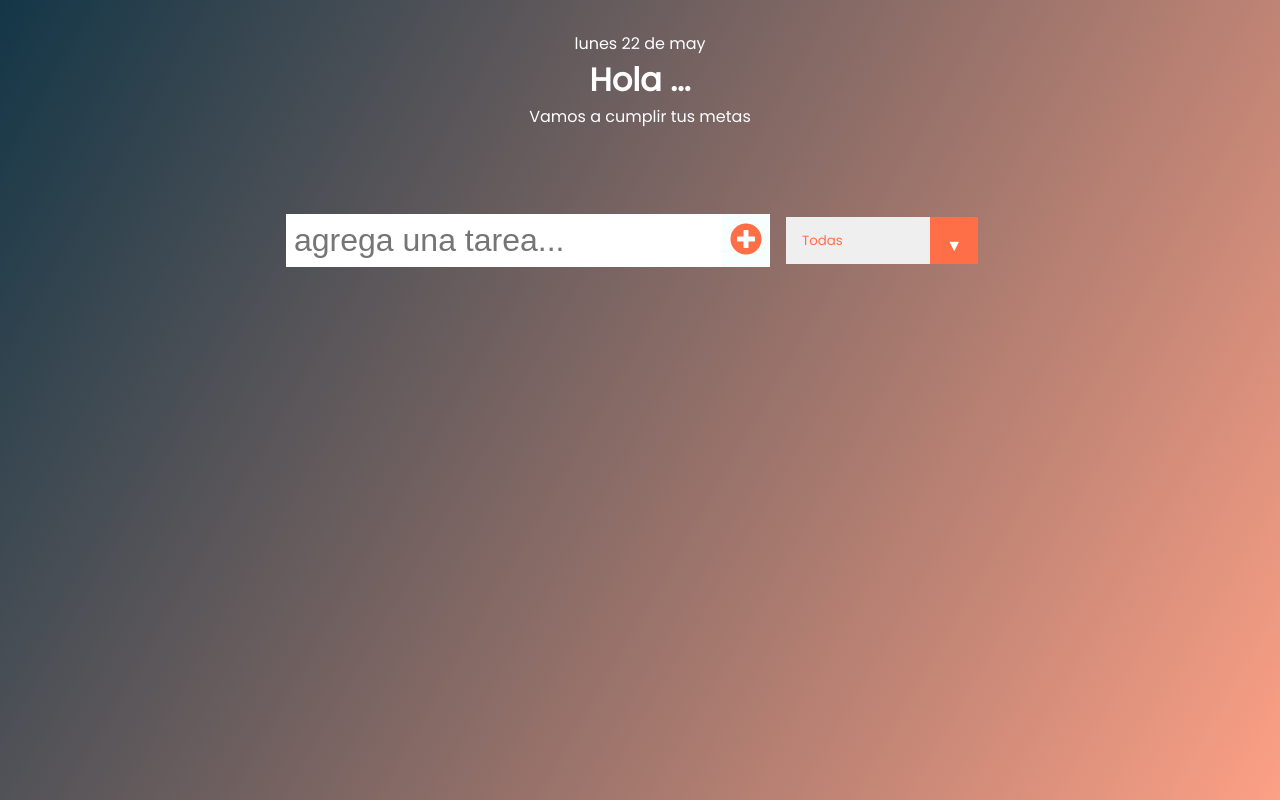
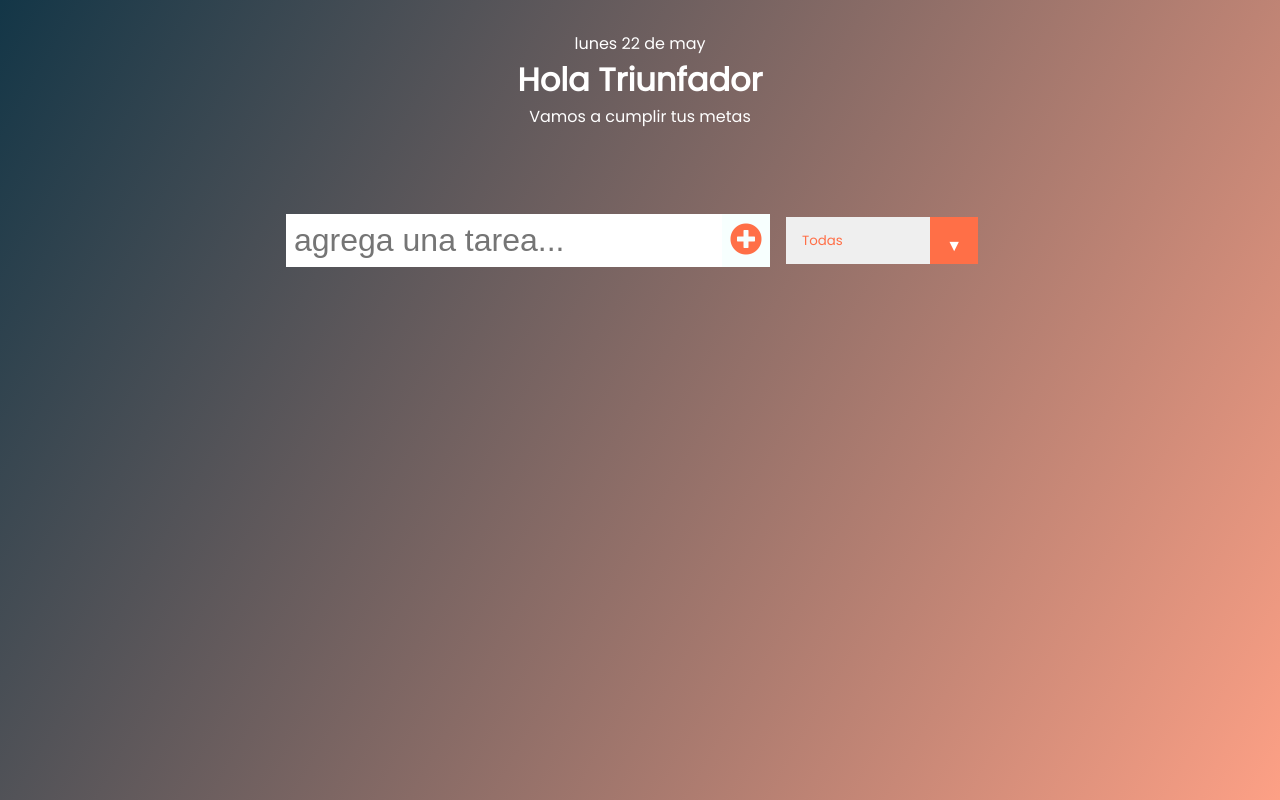
Before and after one commit to Cristopher1998/MiLista, a plain HTML site: page index.html in a window 1280 px wide. Drawn offline with Linux system fonts and the light colour scheme.

Commit message:
Update index.html

```diff
--- a/index.html
+++ b/index.html
@@ -19,7 +19,7 @@
   <body>
     <header>
       <div id="fecha"></div>
-      <h1>Hola ...</h1>
+      <h1>Hola Triunfador</h1>
       <span>Vamos a cumplir tus metas</span>
     </header>
 
```
